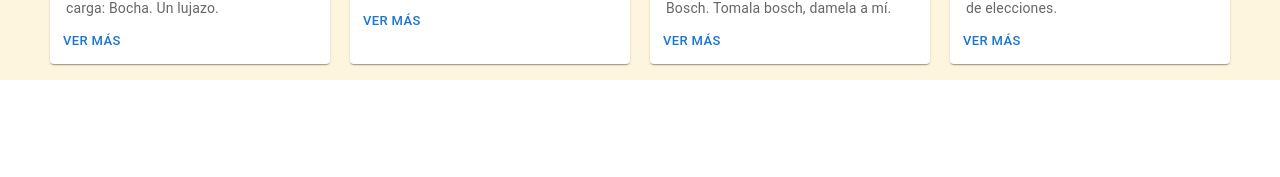
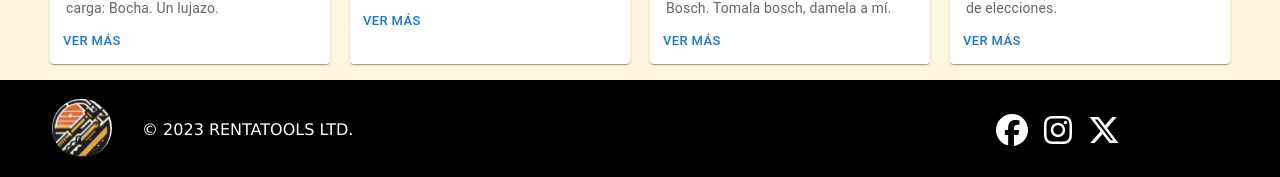
Before and after one commit to Legc15/RentaTools_e-commerce, a React (Vite) app in the folder Frontend/RentaTools/: page / in a window 1280 px wide. Shown: the part 855-1032 px from the top of the page. Before the commit the page ends 935 px from the top, so only its background shows below. Built offline with nearby package versions, Linux system fonts and the light colour scheme.

Commit message:
feat: Footer: creacion de componente

```diff
--- a/Frontend/RentaTools/package.json
+++ b/Frontend/RentaTools/package.json
@@ -15,6 +15,8 @@
     "@emotion/react": "^11.11.1",
     "@emotion/styled": "^11.11.0",
     "@fontsource/roboto": "^5.0.8",
+    "@fortawesome/free-brands-svg-icons": "^6.4.2",
+    "@fortawesome/react-fontawesome": "^0.2.0",
     "@mui/icons-material": "^5.14.14",
     "@mui/material": "^5.14.14",
     "react": "^18.2.0",
--- a/Frontend/RentaTools/src/App.jsx
+++ b/Frontend/RentaTools/src/App.jsx
@@ -1,11 +1,13 @@
 import { Outlet } from "react-router-dom"
 import Header from "./components/Header"
+import Footer from "./components/Footer"
 
 function App() {
   return (
     <div className="App">
       <Header />
       <Outlet />
+      <Footer />
     </div>
   )
 }
--- /dev/null
+++ b/Frontend/RentaTools/src/components/Footer/index.jsx
@@ -0,0 +1,29 @@
+import { FontAwesomeIcon } from "@fortawesome/react-fontawesome";
+import { faFacebook, faInstagram, faXTwitter } from "@fortawesome/free-brands-svg-icons";
+import logo from "../../assets/imagenesGaleria/Logo-RentaTools.svg.svg";
+import "./styles.css";
+
+
+
+const Footer = () => {
+    return (
+        <div className="footer-container">
+            <div className="logo-copyright-container">
+                <div className="isologotipo">
+                    <img src={logo}></img>
+                </div>
+
+                <div className="copyright">
+                    <p>© 2023 RENTATOOLS LTD.</p>
+                </div>
+            </div>
+
+            <div className="socialMedia">
+                <FontAwesomeIcon icon={faFacebook} />
+                <FontAwesomeIcon icon={faInstagram} />
+                <FontAwesomeIcon icon={faXTwitter} />
+            </div>
+        </div>
+    )
+}
+export default Footer;
--- /dev/null
+++ b/Frontend/RentaTools/src/components/Footer/styles.css
@@ -0,0 +1,41 @@
+.footer-container {
+    background-color: #000000;
+    width: 100dvw;
+    height: 100px;
+    display: flex;
+    align-items: center;
+    justify-content: space-between;
+}
+
+.logo-copyright-container{
+    display: flex;
+    align-items: center;
+    width: 50%;
+    gap:30px;
+    padding-left: 2rem;
+
+
+}
+.copyright{
+    color: white;
+    font-size: 1rem;
+    font: Roboto;
+
+}
+
+.isologotipo img{
+    width: 60px;
+    margin-left: 20px;
+}
+
+
+.socialMedia{
+    color: white;
+    display: flex;
+    width: 50%;
+    padding-right: 10rem;
+    gap: 1rem;
+    justify-content: flex-end;
+    font-size: 2rem;
+    cursor: pointer;
+}
```
Also changed, not shown: 1 other file (tests, documents, lock files or other folders).
